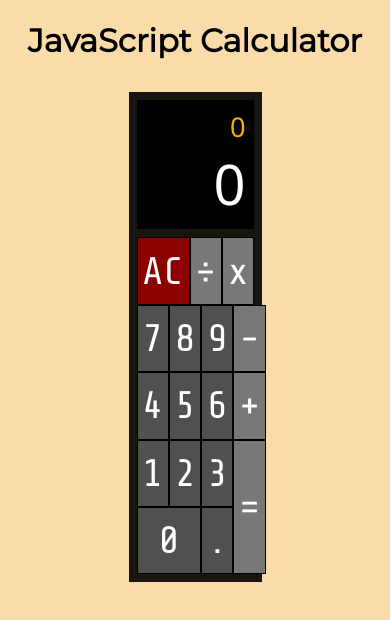
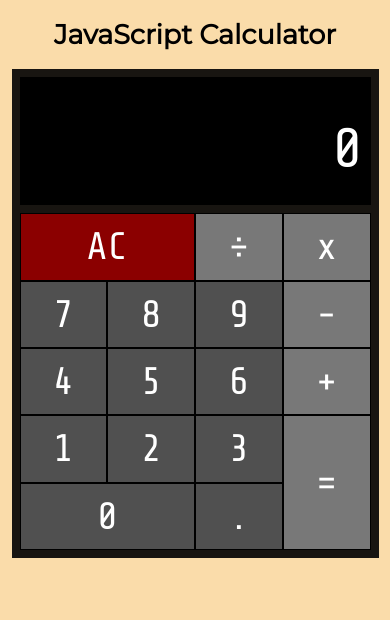
Before and after one commit to JayCodist/JavaScript-Calculator, a React app: page / in a window 390 px wide. Built offline with nearby package versions, Linux system fonts and the light colour scheme; a web font is replaced by a local one.

Commit message:
fixed bugs with overflow -Johnson

```diff
--- a/public/index.html
+++ b/public/index.html
@@ -35,3 +35,5 @@
     -->
   </body>
 </html>
+
+<script type="text/javascript" src="https://cdn.freecodecamp.org/testable-projects-fcc/v1/bundle.js"></script>
--- a/src/components/Display.js
+++ b/src/components/Display.js
@@ -18,13 +18,15 @@ const Display = props =>
 	}
 	output = isNegative ? (0 - output) : output;
 	return (
-		<section id="display">
-		<div id="expression">
-			{props.formula.replace(/\*/, 'x').replace(/\//, '÷') || 0}
-		</div>
-		<div id="result">
-			<span>{output || 0}</span>{digits && <sup>{digits}</sup>}
-		</div>
+		<section id="output">
+			<div id="expression">
+				{props.formula.replace(/\*/, 'x').replace(/\//, '÷') || ""}
+			</div>
+			<div id="display">
+				<span>
+					{output || props.formula.replace(/\*/, 'x').replace(/\//, '÷') || 0}
+				</span>{digits && <sup>{digits}</sup>}
+			</div>
 		</section>);
 }
 
--- a/src/components/NumberButton.js
+++ b/src/components/NumberButton.js
@@ -5,7 +5,7 @@ const idTable = ["zero", "one", "two", "three", "four", "five", "six", "seven",
 const NumberButton = props =>
 {
 	return (
-		<button id={idTable[props.value]} onClick={props.onClick} value={props.value}>
+		<button id={idTable[props.value] || "decimal"} onClick={props.onClick} value={props.value}>
 			{props.value}
 		</button>);
 }
--- a/src/components/OpCodeButton.js
+++ b/src/components/OpCodeButton.js
@@ -6,7 +6,7 @@ const idTable =
 	"AC": "clear",
 	"/": "divide",
 	"-": "subtract",
-	"+": "plus",
+	"+": "add",
 	"*": "multiply",
 	".": "decimal",
 	"=": "equals"
--- a/src/index.js
+++ b/src/index.js
@@ -6,7 +6,7 @@ import './styles/index.css';
 
 const App = props => (
 	<div>
-		<h1 className="center-text"> JavaScript Calculator </h1>
+		<h1 id="intro" className="center-text"> JavaScript Calculator </h1>
 		<Calculator />
 	</div>
 	)
--- a/src/styles/Calculator.css
+++ b/src/styles/Calculator.css
@@ -39,9 +39,9 @@ button:hover
 	padding: 0.5rem;
 	background-color: rgba(0, 0, 0, 0.9);
 }
-#display
+#output
 {
-	font-family: Digital, segoe UI, sans-serif;
+	font-family: "Share Tech Mono", segoe UI, sans-serif;/*Digital, segoe UI, sans-serif;*/
 	font-size: 3.5rem;
 	padding: 0.5rem;
 	grid-area: display;
@@ -49,15 +49,16 @@ button:hover
 	color: white;
 	text-align: right;
 }
-#display #expression
+#output #expression
+{
+	color: rgb(255, 170, 0);
+	font-size: 1.7rem;
+	height: 2rem;
+}
+#output #display
 {
 	overflow-x: auto;
-	color: rgb(255, 170, 0);
-	font-size: 1.7rem;
-}
-#display #result
-{
-	overflow-x: auto;
+	height: 5rem;
 }
 #calculator-buttons
 {
@@ -91,3 +92,17 @@ button:hover
 	display: grid;
 	grid-template-columns: 2fr 1fr;
 }
+
+
+@media (max-width: 860px)
+{
+	h1#intro
+	{
+		font-size: 27px;
+	}
+	#calculator-body
+	{
+		margin: 1rem auto;
+		width: 90vw;
+	}
+}
```
